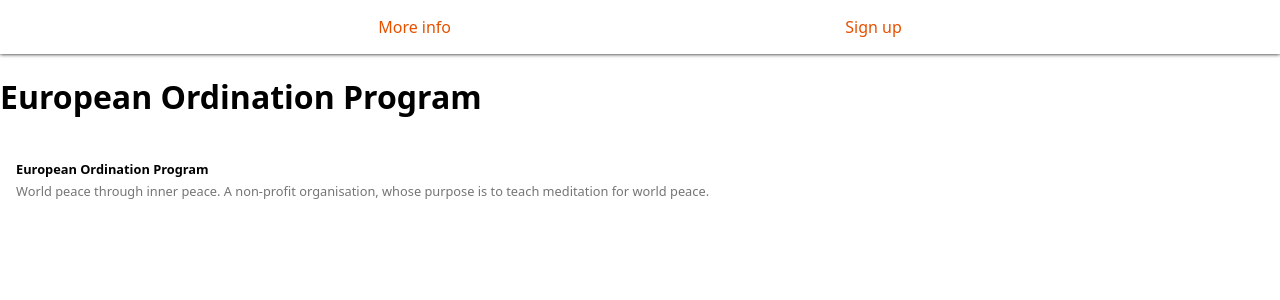
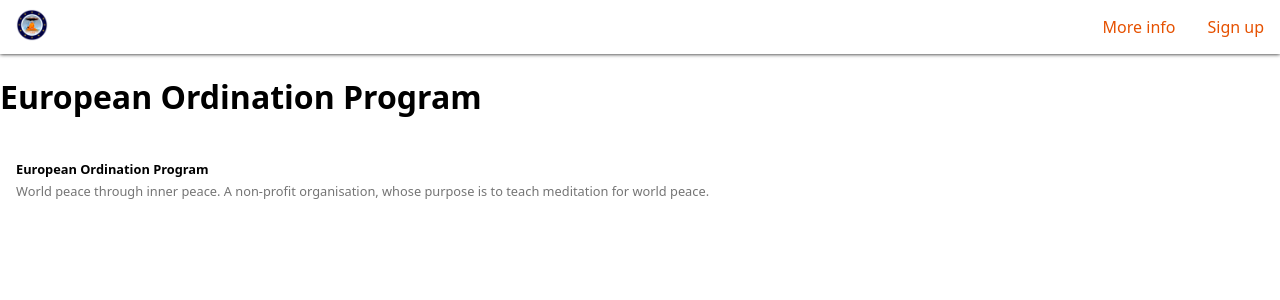
Before and after one commit to spicalous/eop-website, a Jekyll site: the page built from index.html, in a window 1280 px wide. Shown: the top 300 px of the page. Built offline with Jekyll 4.4.1, drawn with Linux system fonts in a browser that asks for light colours.

Commit message:
added nav icon link

```diff
--- a/_includes/nav.html
+++ b/_includes/nav.html
@@ -1,5 +1,8 @@
 <nav>
   <ul class="nav">
+    <a class="nav-icon" href="{{ site.baseurl }}/">
+      <img src="{{ site.baseurl }}{% link assets/images/logo-eop.png %}" width="32" height="32" />
+    </a>
     {% for nav in site.nav_list %}
       {% assign matching_page = site.pages | where: "path", nav.path | first %}
       {% if matching_page %}
--- a/_scss/includes/_nav.scss
+++ b/_scss/includes/_nav.scss
@@ -2,13 +2,18 @@
   display: flex;
   flex-wrap: wrap;
   align-items: center;
-  justify-content: space-evenly;
   list-style: none;
   padding-left: 0;
   margin: 0;
 
   box-shadow: 0px 0px 4px 0px;
   border-bottom: 1px;
+
+  &-icon {
+    padding-left: 16px;
+    padding-right: 16px;
+    margin-right: auto;
+  }
 
   &-item {
 
```
Also changed, not shown: assets/images/logo-eop.png (added).
